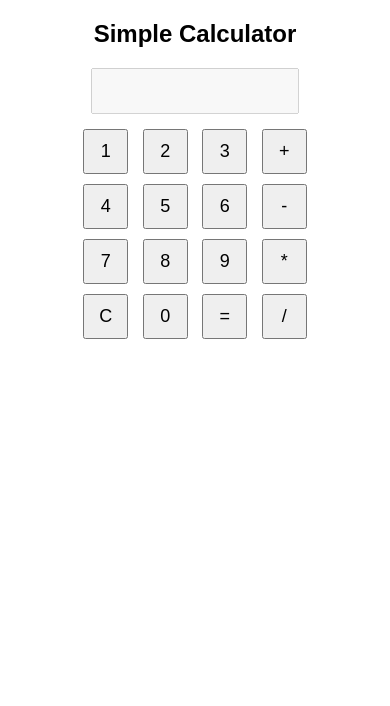
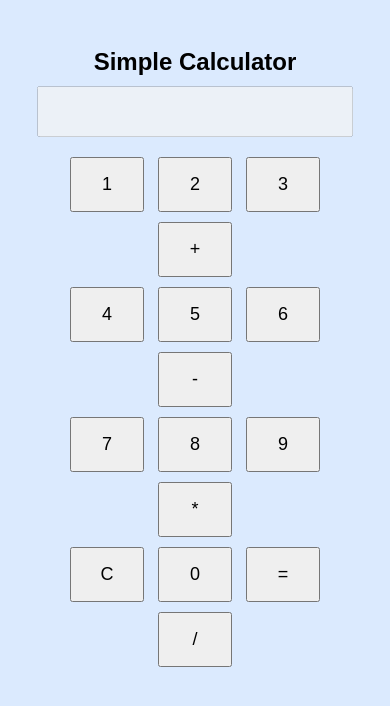
Before and after one commit to Sriramnath-AI/projects, a plain HTML site: page index.html in a window 390 px wide. Drawn offline with Linux system fonts and the light colour scheme.

Commit message:
Refactor CSS for improved layout and responsiveness
Enhanced styling for body, input, and button elements. Added mobile responsiveness for better usability on smaller screens.

```diff
--- a/style.css
+++ b/style.css
@@ -1,18 +1,55 @@
 body {
-    font-family: Arial;
+    font-family: Arial, sans-serif;
     text-align: center;
+    background-color: #f2f2f2;
+    padding: 20px;
+}
+
+h2 {
+    margin-bottom: 10px;
 }
 
 input {
-    width: 200px;
-    height: 40px;
-    font-size: 20px;
-    margin-bottom: 10px;
+    width: 260px;
+    height: 45px;
+    font-size: 22px;
+    margin-bottom: 15px;
+    text-align: right;
+    padding-right: 10px;
+}
+
+.buttons {
+    width: 280px;
+    margin: auto;
 }
 
 button {
-    width: 45px;
-    height: 45px;
-    font-size: 18px;
+    width: 60px;
+    height: 60px;
+    font-size: 20px;
     margin: 5px;
+    cursor: pointer;
 }
+
+/* 📱 Mobile Responsive */
+@media (max-width: 600px) {
+    input {
+        width: 90%;
+        font-size: 24px;
+    }
+
+    .buttons {
+        width: 100%;
+    }
+
+    button {
+        width: 22%;
+        height: 55px;
+        font-size: 18px;
+    }
+}
+@media (max-width: 600px) {
+    body {
+        background-color: #dbeafe;
+    }
+}
```
